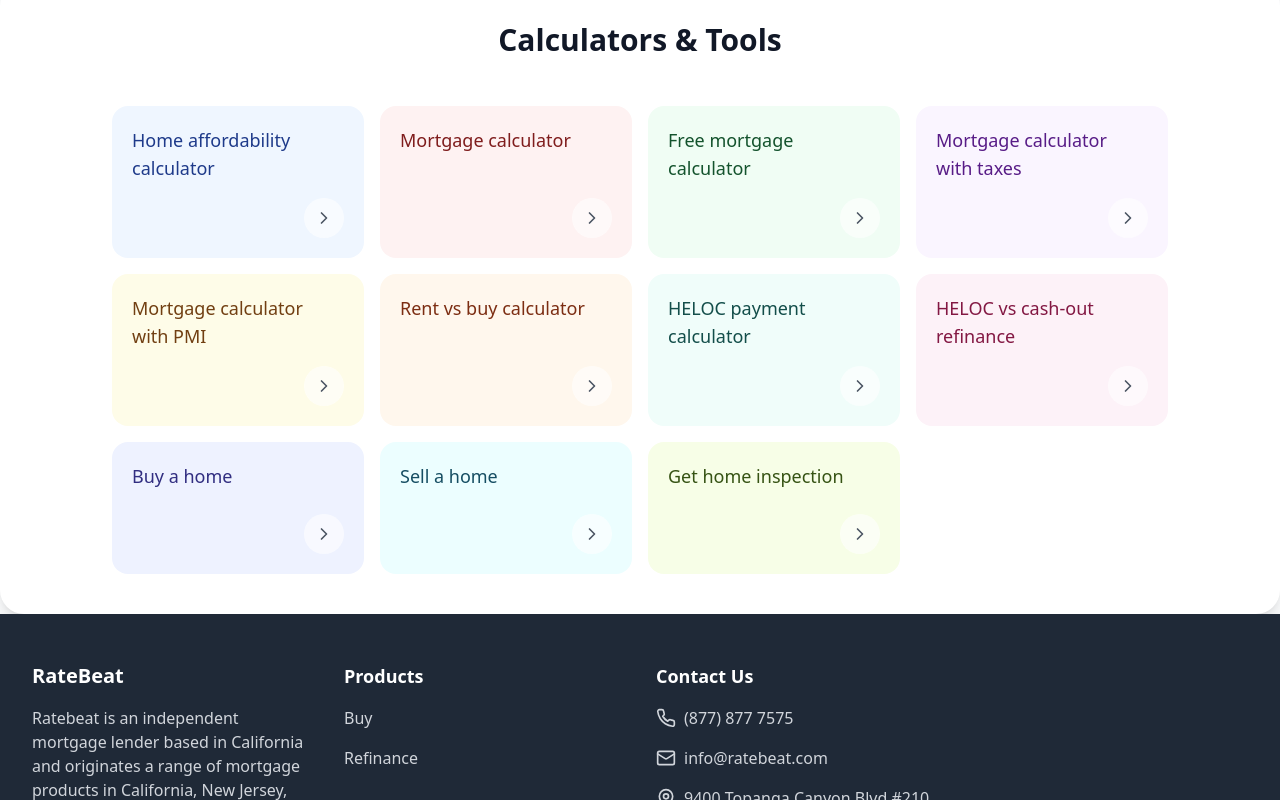
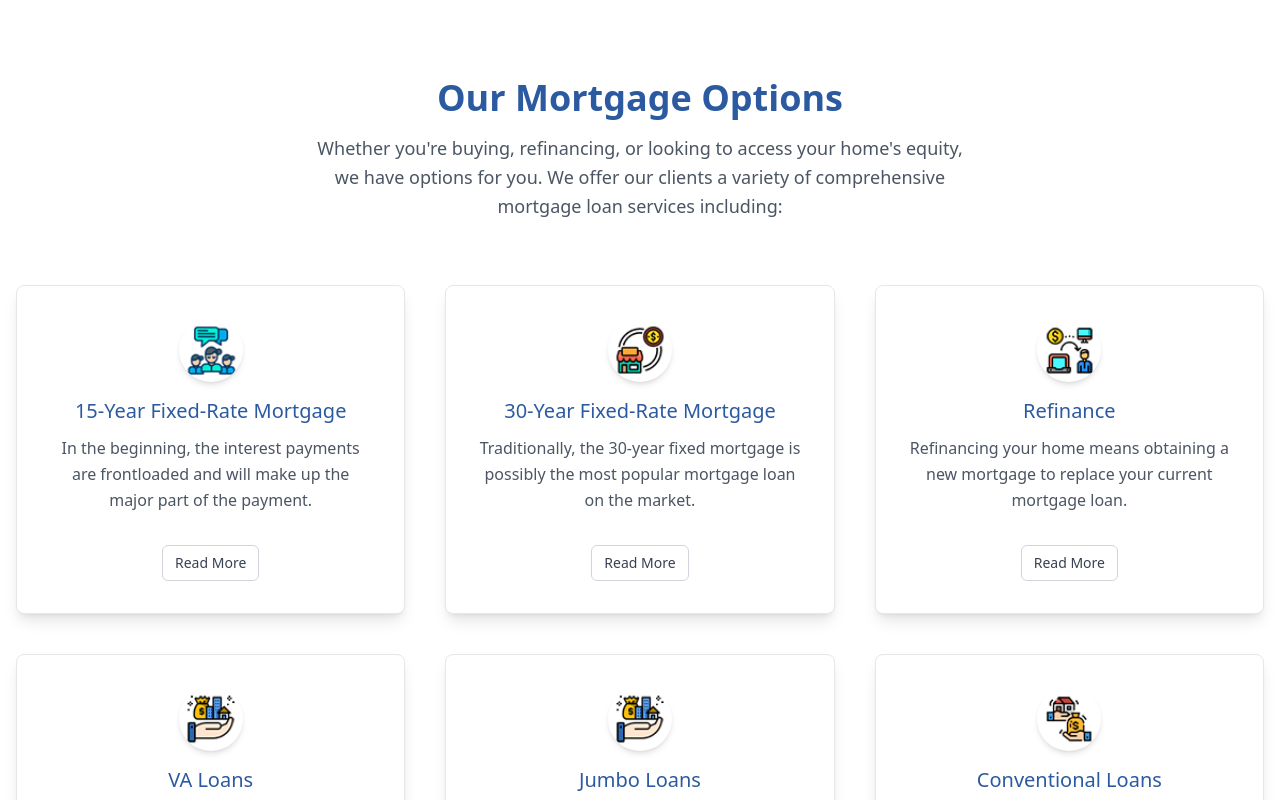
Before and after one commit to marifm1986/ratebeat, a React (Vite) app: page / in a window 1280 px wide. Shown: the part 4380-5180 px from the top of the page. Built offline with nearby package versions, Linux system fonts and the light colour scheme; no server answers.

Commit message:
Revamp MortgageOptions component UI and content

```diff
--- a/src/App.tsx
+++ b/src/App.tsx
@@ -8,6 +8,7 @@ import { TrustAndHook } from './components/trust-hook';
 import { GoalSelector } from './components/GoalSelector';
 import { ResourceCards } from './components/ResourceCards';
 import { QuickTools } from './components/QuickTools';
+import { MortgageOptions } from './components/MortgageOptions';
 import { Outlet } from 'react-router-dom';
 
 
@@ -25,6 +26,7 @@ export function App() {
       <OnlineFeatures />
       <Calculator />
       <BlogSection />
+      <MortgageOptions />
       <QuickTools />
       {/* <MortgageOptions />
         <Benefits />
--- a/src/components/MortgageOptions.tsx
+++ b/src/components/MortgageOptions.tsx
@@ -1,58 +1,107 @@
-import React from 'react';
-import { HomeIcon, RefreshCwIcon, PercentIcon, DollarSignIcon } from 'lucide-react';
-import { Card, CardContent, CardHeader, CardFooter } from './ui/Card';
-import { Button } from './ui/Button';
+import { Card, CardContent, CardHeader, CardFooter } from "./ui/Card";
+import { Button } from "./ui/Button";
+
 export const MortgageOptions = () => {
-  const options = [{
-    title: 'Home Purchase',
-    description: 'Find the perfect mortgage for your new home purchase with competitive rates.',
-    icon: <HomeIcon className="h-8 w-8 text-gray-700" />,
-    cta: 'Get Started'
-  }, {
-    title: 'Refinance',
-    description: 'Lower your monthly payment or shorten your loan term with our refinance options.',
-    icon: <RefreshCwIcon className="h-8 w-8 text-gray-700" />,
-    cta: 'See Rates'
-  }, {
-    title: 'Cash-Out Refinance',
-    description: "Access your home's equity to consolidate debt or fund home improvements.",
-    icon: <DollarSignIcon className="h-8 w-8 text-gray-700" />,
-    cta: 'Learn More'
-  }, {
-    title: "Today's Rates",
-    description: 'View current mortgage rates and see how much you could save.',
-    icon: <PercentIcon className="h-8 w-8 text-gray-700" />,
-    cta: 'Check Rates'
-  }];
-  return <div className="bg-white py-16 md:py-24">
-      <div className="max-w-7xl mx-auto px-6 sm:px-8 lg:px-10">
-        <div className="text-center max-w-3xl mx-auto">
-          <h2 className="text-3xl font-extrabold text-gray-800 sm:text-4xl">
-            Mortgage Options to Fit Your Needs
+  // Second grid: image-based options
+  const mortgageOptions = [
+    {
+      id: 1,
+      title: "15-Year Fixed-Rate Mortgage",
+      description:
+        "In the beginning, the interest payments are frontloaded and will make up the major part of the payment.",
+      image: "/mortage-options/icon_1.png",
+      alt: "15-Year Fixed-Rate Mortgage",
+    },
+    {
+      id: 2,
+      title: "30-Year Fixed-Rate Mortgage",
+      description:
+        "Traditionally, the 30-year fixed mortgage is possibly the most popular mortgage loan on the market.",
+      image: "/mortage-options/icon_2.png",
+      alt: "30-Year Fixed-Rate Mortgage",
+    },
+    {
+      id: 3,
+      title: "Refinance",
+      description:
+        "Refinancing your home means obtaining a new mortgage to replace your current mortgage loan.",
+      image: "/mortage-options/icon_3.png",
+      alt: "Refinance",
+    },
+    {
+      id: 4,
+      title: "VA Loans",
+      description:
+        "A VA Home Loan is a mortgage loan that was established in 1944 by the United States Department of Veterans Affairs and is gaining popularity in recent years.",
+      image: "/mortage-options/icon_4.png",
+      alt: "VA Loans",
+    },
+    {
+      id: 5,
+      title: "Jumbo Loans",
+      description:
+        'A jumbo loan is also referred to as a "non-conforming mortgage" or a jumbo mortgage.',
+      image: "/mortage-options/icon_4.png",
+      alt: "Jumbo Loans",
+    },
+    {
+      id: 6,
+      title: "Conventional Loans",
+      description:
+        "A conventional loan is also sometimes referred to as non-Government Sponsored Enterprise (GSE) loans or conventional mortgage.",
+      image: "/mortage-options/icon_5.png",
+      alt: "Conventional Loans",
+    },
+  ];
+
+  return (
+    <div className="w-full bg-white py-16 md:py-24">
+      <div className="container mx-auto px-4">
+        {/* Section Header */}
+        <div className="text-center mb-12 lg:mb-16 max-w-3xl mx-auto">
+          <h2 className="text-3xl lg:text-4xl font-bold text-[#2c5aa0] mb-4 leading-tight">
+            Our Mortgage Options
           </h2>
-          <p className="mt-6 text-xl text-gray-600">
+          <p className="mt-4 text-lg text-gray-600 max-w-2xl mx-auto leading-relaxed">
             Whether you're buying, refinancing, or looking to access your home's
-            equity, we have options for you.
+            equity, we have options for you. We offer our clients a variety of
+            comprehensive mortgage loan services including:
           </p>
         </div>
-        <div className="mt-16 grid gap-10 md:grid-cols-2 lg:grid-cols-4">
-          {options.map((option, index) => <Card key={index} className="bg-gray-50 hover:shadow-md transition-shadow">
+
+        {/* Mortgage Options Grid */}
+        <div className="mt-10 grid gap-10 md:grid-cols-2 lg:grid-cols-3">
+          {mortgageOptions.map((option) => (
+            <Card
+              key={option.id}
+              className="bg-gray-50 hover:shadow-lg transition-all duration-300 hover:-translate-y-1 group"
+            >
               <CardHeader className="flex items-center justify-center pt-8 pb-2">
-                {option.icon}
+                <div className="mb-2">
+                  <img
+                    src={option.image}
+                    alt={option.alt}
+                    className="w-16 h-16 mx-auto rounded-full object-cover shadow-md group-hover:shadow-lg group-hover:scale-110 transition-all duration-300"
+                  />
+                </div>
               </CardHeader>
               <CardContent className="text-center px-8">
-                <h3 className="text-xl font-medium text-gray-800 mb-3">
+                <h3 className="text-xl font-medium text-[#2c5aa0] mb-3 group-hover:text-[#1e3a8a] transition-colors leading-tight">
                   {option.title}
                 </h3>
-                <p className="text-gray-600">{option.description}</p>
+                <p className="text-gray-600 group-hover:text-gray-700 transition-colors leading-relaxed">
+                  {option.description}
+                </p>
               </CardContent>
               <CardFooter className="justify-center pt-2 pb-8">
-                <Button variant="outline" size="sm">
-                  {option.cta}
+                <Button variant="outline" size="sm" className="group-hover:border-[#2c5aa0] group-hover:text-[#2c5aa0] transition-colors">
+                  Read More
                 </Button>
               </CardFooter>
-            </Card>)}
+            </Card>
+          ))}
         </div>
       </div>
-    </div>;
+    </div>
+  );
 };
```
